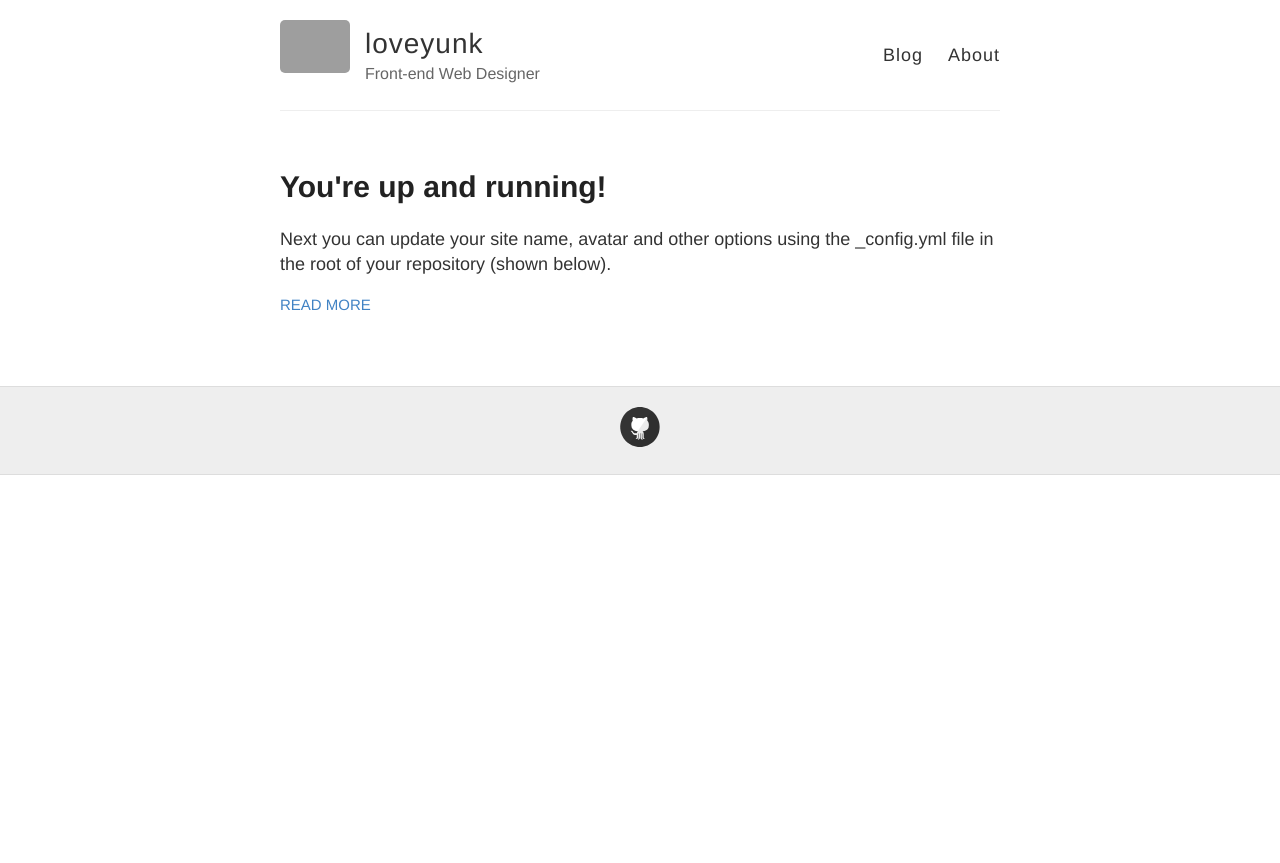
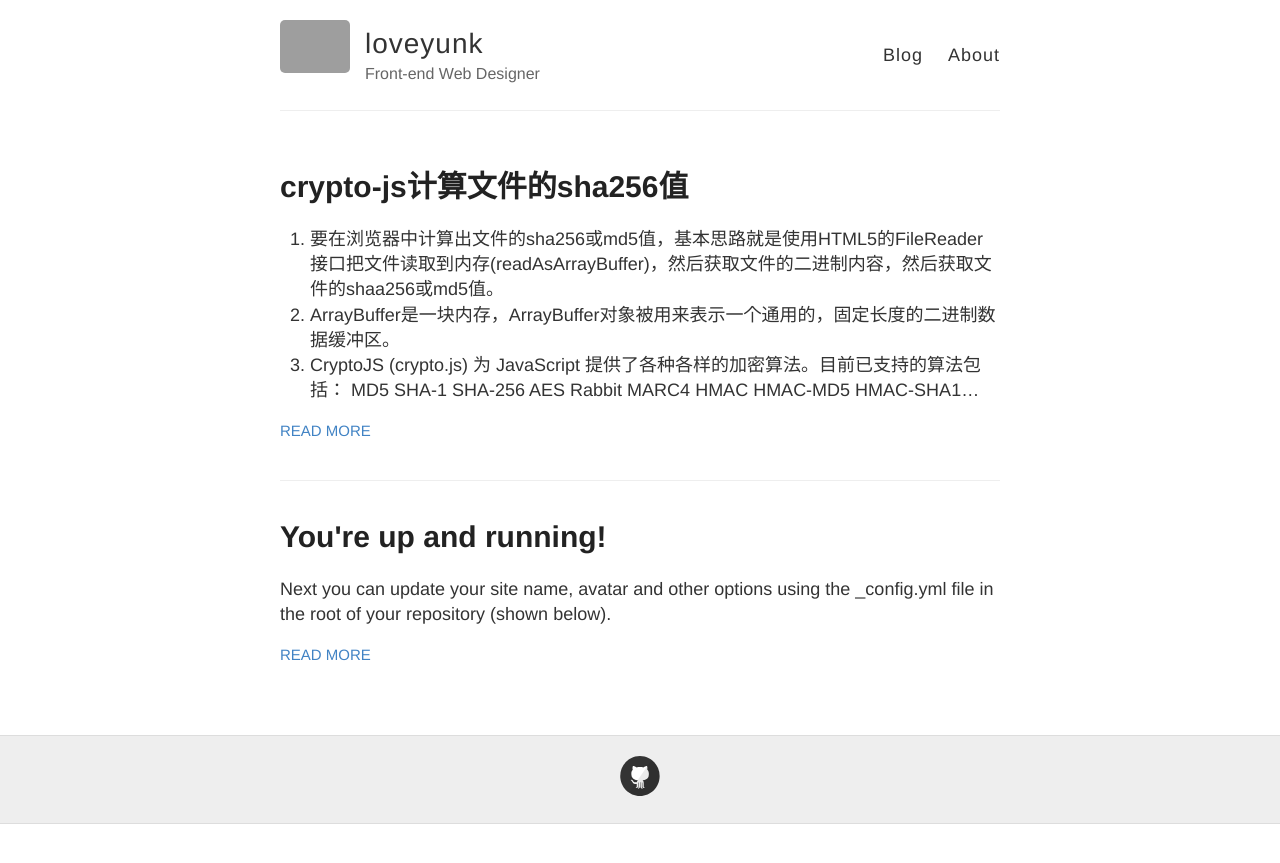
Before and after one commit to loveyunk/old.loveyunk.github.io, a Jekyll site: the page built from index.html, in a window 1280 px wide. Shown: the top 863 px of the page. Built offline with Jekyll 4.4.1, drawn with Linux system fonts in a browser that asks for light colours; grey boxes are pictures that could not be loaded.

Commit message:
add first blog

````diff
--- a/_config.yml
+++ b/_config.yml
@@ -9,7 +9,7 @@ name: loveyunk
 description: Front-end Web Designer
 
 # URL of your avatar or profile pic (you could use your GitHub profile pic)
-avatar: https://github.com/loveyunk/loveyunk.github.io/blob/master/images/logo.jpg
+avatar: https://raw.githubusercontent.com/loveyunk/loveyunk.github.io/master/images/logo.jpg
 
 #
 # Flags below are optional
@@ -21,7 +21,7 @@ footer-links:
   email:
   facebook:
   flickr:
-  github: https://github.com/loveyunk
+  github: loveyunk
   instagram:
   linkedin:
   pinterest:
--- /dev/null
+++ b/_posts/2017-9-20-crypto-js计算文件的sha256值.md
@@ -0,0 +1,23 @@
+---
+layout: post
+title: crypto-js计算文件的sha256值
+---
+
+1. 要在浏览器中计算出文件的sha256或md5值，基本思路就是使用HTML5的FileReader接口把文件读取到内存(readAsArrayBuffer)，然后获取文件的二进制内容，然后获取文件的shaa256或md5值。
+2. ArrayBuffer是一块内存，ArrayBuffer对象被用来表示一个通用的，固定长度的二进制数据缓冲区。
+3. CryptoJS (crypto.js) 为 JavaScript 提供了各种各样的加密算法。目前已支持的算法包括： MD5 SHA-1 SHA-256 AES Rabbit MARC4 HMAC HMAC-MD5 HMAC-SHA1... <br>
+
+首先从input type=file中读取文件，然后使用以下代码计算出sha256值。
+```
+let reader = new FileReader();
+reader.readAsArrayBuffer(file.files[0]);
+reader.onload = function () {
+    var wordArray = CryptoJS.lib.WordArray.create(reader.result);
+    var hash = CryptoJS.SHA256(wordArray).toString();
+};
+```
+<br>
+<br>
+
+参考：
+> [https://stackoverflow.com/questions/27060248/calculate-sha-256-hash-and-b64-of-a-file-in-javascript](https://stackoverflow.com/questions/27060248/calculate-sha-256-hash-and-b64-of-a-file-in-javascript)
--- a/about.md
+++ b/about.md
@@ -1,15 +1,22 @@
 ---
 layout: page
-title: About
+title:
 permalink: /about/
 ---
 
-Some information about you!
+从明天起，做一个幸福的人 <br>
+喂马、劈柴，周游世界<br>
+从明天起，关心粮食和蔬菜<br>
+我有一所房子，面朝大海，春暖花开<br>
 
-### More Information
+从明天起，和每一个亲人通信<br>
+告诉他们我的幸福<br>
+那幸福的闪电告诉我的<br>
+我将告诉每一个人<br>
 
-A place to include any other types of information that you'd like to include about yourself.
-
-### Contact me
-
-[email@domain.com](mailto:email@domain.com)
+给每一条河每一座山取一个温暖的名字<br>
+陌生人，我也为你祝福<br>
+愿你有一个灿烂的前程<br>
+愿你有情人终成眷属<br>
+愿你在尘世获得幸福<br>
+我只愿面朝大海，春暖花开<br>
````
Also changed, not shown: _layouts/default.html (+4 -3 lines), README.md (deleted).
